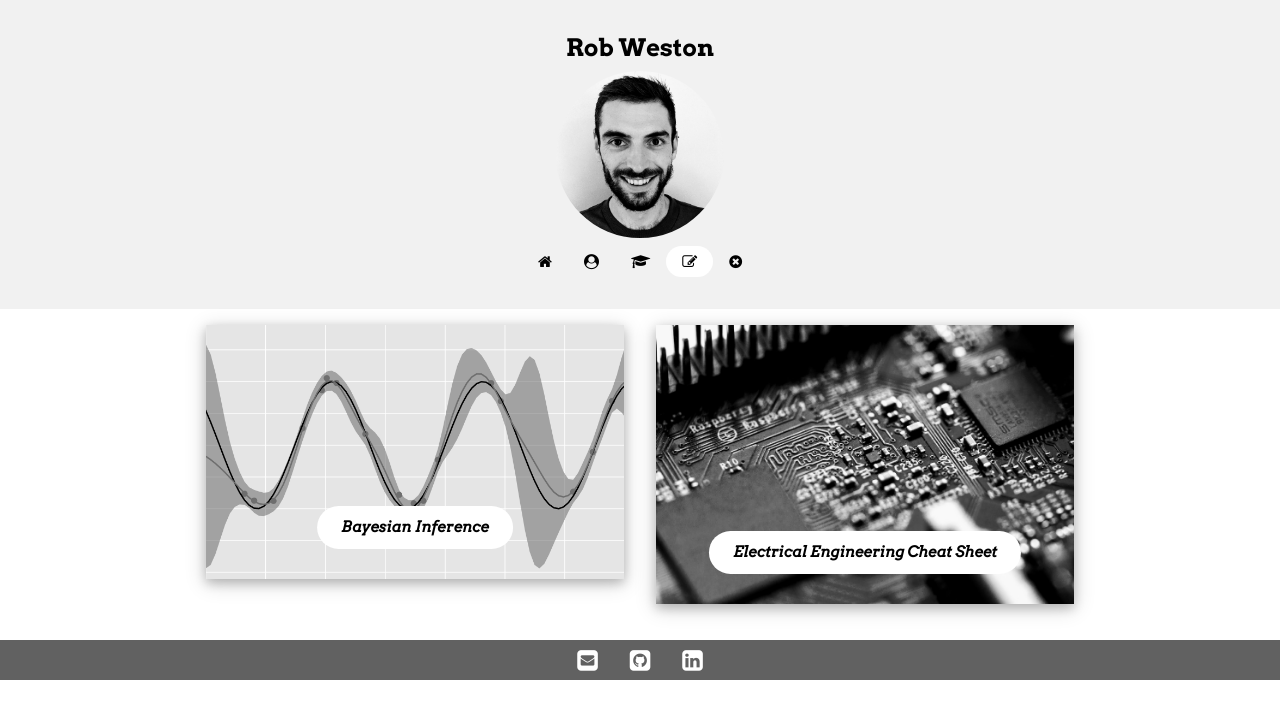
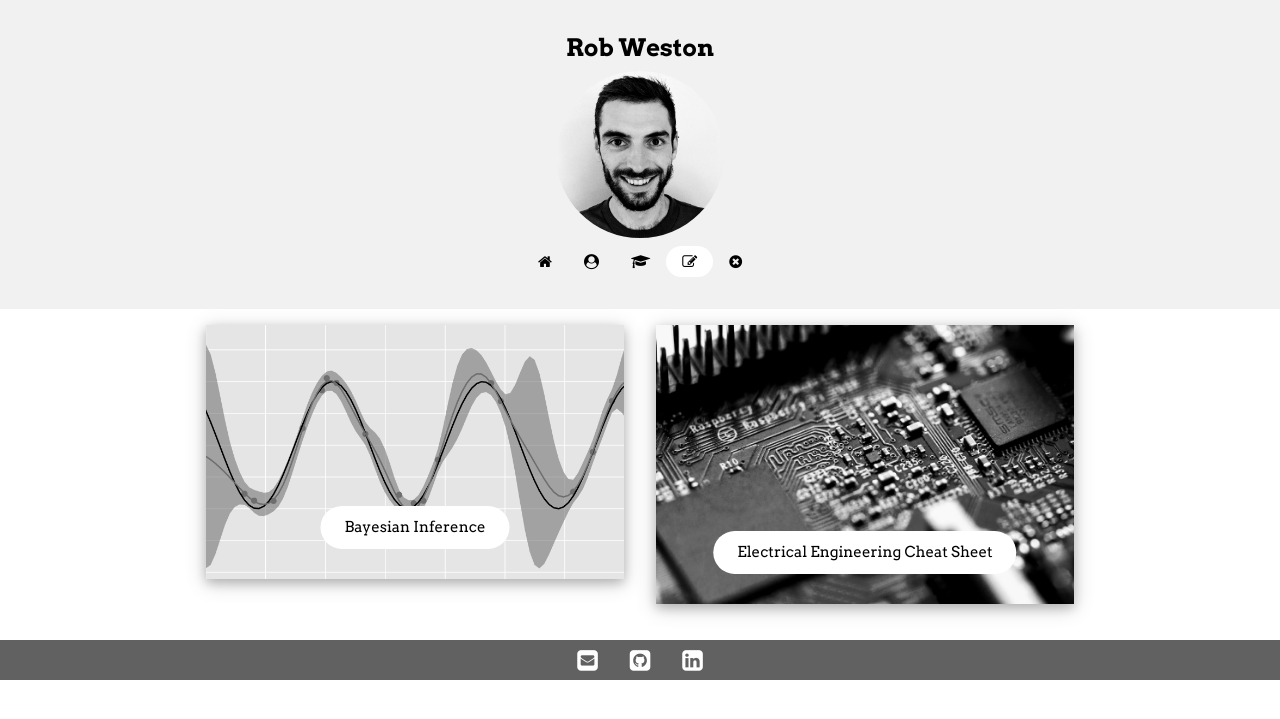
Before and after one commit to robw4/robw4.github.io, a Jekyll site: the page built from blog.html, in a window 1280 px wide. Shown: the top 719 px of the page. Built offline with Jekyll 4.4.1, drawn with Linux system fonts in a browser that asks for light colours; comment, search, counter and statistics services are not loaded.

Commit message:
Revervted to normal font weight for links not in text

```diff
--- a/_includes/frame.html
+++ b/_includes/frame.html
@@ -12,7 +12,7 @@
     {% if include.image %}
         <div class="w3-display-container w3-text-white w3-round-xl">
             <div class="w3-display-bottommiddle w3-padding">
-                <p class="header"><a href="{{ include.link }}" class="w3-button w3-padding-large w3-white w3-round-xxlarge w3-hover-amber">
+                <p class="header"><a href="{{ include.link }}" class="w3-button w3-padding-large w3-white w3-round-xxlarge w3-hover-amber" style="font-weight:normal">
                         {{ if iclude.icon }}<i class="{{ include.icon }}"></i>{{ endif }} {{ include.name }}</a></p>
             </div>
             <img class=w3-round-xl" src="{{ include.image }}" alt={{ include.name }} style="width:100%">
--- a/_sass/custom-style.scss
+++ b/_sass/custom-style.scss
@@ -114,7 +114,6 @@ h4, h5, h6 {
 
 a {
   font-weight: bold;
-  font-style: italic;
   text-decoration:none;
   color: rgba(41, 41, 41, 0.87);
 }
@@ -392,6 +391,7 @@ section{
 
 // table of content class
 .toc a:hover {
+  font-weight: normal;
   text-decoration: underline;
 }
 
```
